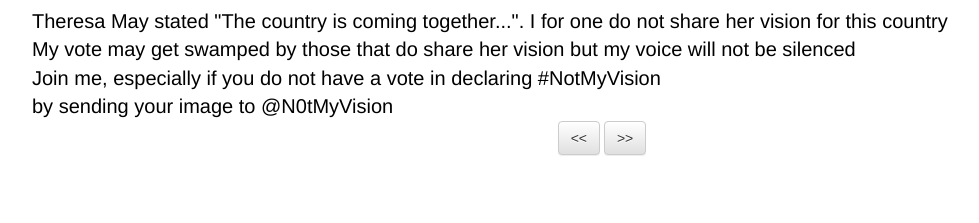
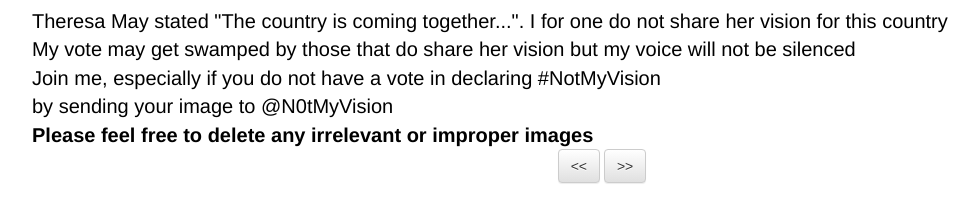
Before and after one commit to nrstirzaker/NotMyVisionUI, a website: page public/index.html in a window 1280 px wide. Shown: the part 63-286 px from the top of the page, without its empty margins (38-1017 px from the left). Drawn offline with Linux system fonts and the light colour scheme; no server answers.

Commit message:
additionalwording

```diff
--- a/public/index.html
+++ b/public/index.html
@@ -25,6 +25,7 @@
                 <div class="words">My vote may get swamped by those that do share her vision but my voice will not be silenced</div>
                 <div class="words">Join me, especially if you do not have a vote in declaring #NotMyVision</div>
                 <div class="words">by sending your image to @N0tMyVision</div>
+                <div class="words"><b>Please feel free to delete any irrelevant or improper images</b></div>
             </div>
 
             <div align="center">
```
